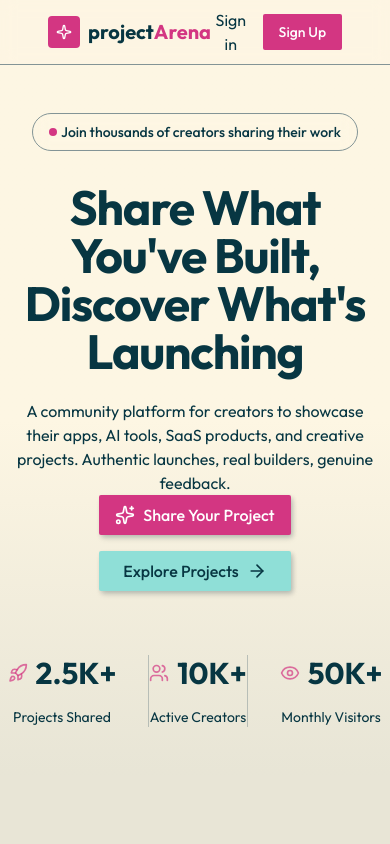
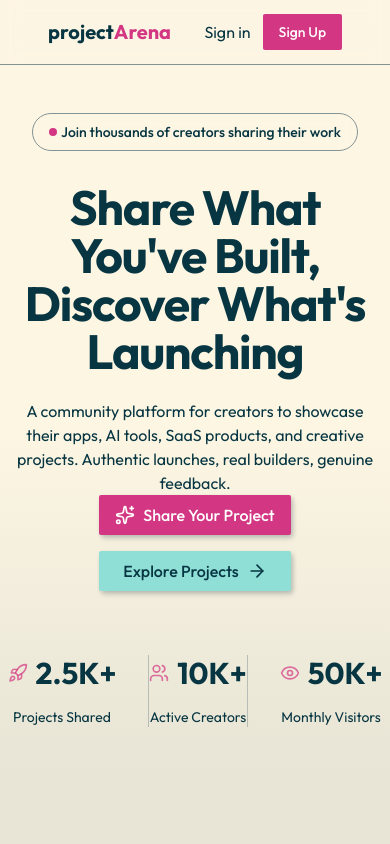
Before and after one commit to kundanmehta01/ProjectArena, a Next.js app: page / in a window 390 px wide. Shown: the top 844 px of the page. Built offline with nearby package versions, Linux system fonts and the light colour scheme; no server answers; the database is empty.

Commit message:
Refactor Logo component for improved structure

```diff
--- a/components/common/header.tsx
+++ b/components/common/header.tsx
@@ -14,15 +14,18 @@ import CustomUserButton from "./custom-user-button";
 const Logo = () => {
   return (
     <Link href="/" className="flex items-center gap-2 group">
-      <div className="size-8 rounded-lg bg-primary flex items-center justify-center">
+      {/* Icon → desktop only */}
+      <div className="hidden md:flex size-8 rounded-lg bg-primary items-center justify-center">
         <SparkleIcon className="size-4 text-primary-foreground" />
       </div>
+
       <span className="text-xl font-bold">
         project<span className="text-primary">Arena</span>
       </span>
     </Link>
   );
 };
+
 
 export default function Header() {
   return (
```
